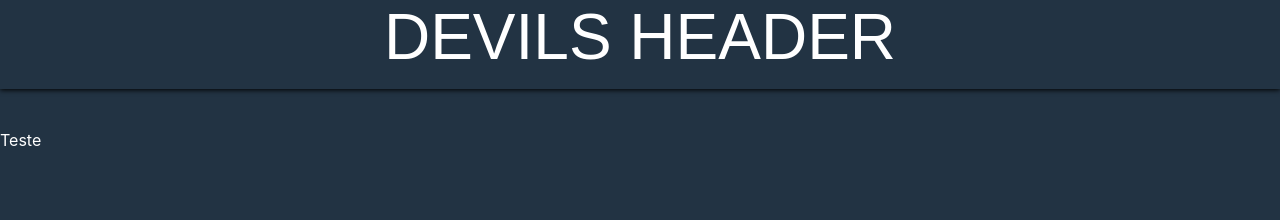
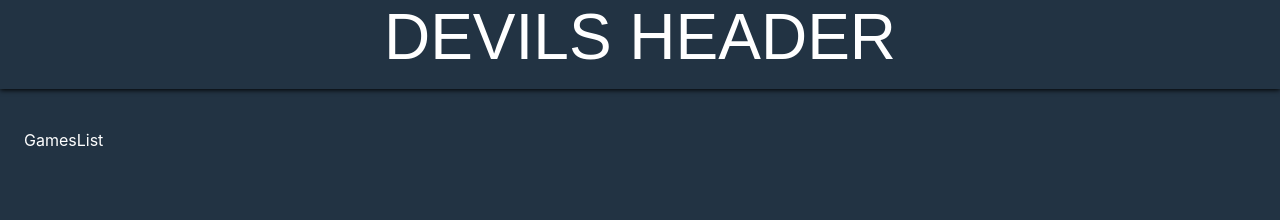
Before and after one commit to Miltonr87/devils-game, a React (Create React App) app: page / in a window 1280 px wide. Shown: the top 220 px of the page. Built offline with nearby package versions, Linux system fonts and the light colour scheme.

Commit message:
React Router tested

```diff
--- a/src/App.js
+++ b/src/App.js
@@ -1,19 +1,31 @@
+import { Container } from '@material-ui/core';
+import { BrowserRouter, Switch, Route } from 'react-router-dom';
+import './App.css';
 import Header from './components/Header';
-import './App.css';
 import MainNav from './components/MainNav';
+import GamesList from './components/Pages/GamesList';
+import Games from './components/Pages/Games';
+import Search from './components/Pages/Search';
 
 
 // API https://api.rawg.io/api/games?key=167f06942781408ea12a369d433ce99b
 
 
 function App() {
-
   return (
-    <>
-     <Header />
-      <div className="app">Teste</div>
+    <BrowserRouter>
+      <Header />
+      <div className="app">
+        <Container>
+          <Switch>
+            <Route path='/' component={GamesList} exact />
+            <Route path='/games' component={Games} />
+            <Route path='/search' component={Search} />
+          </Switch>
+        </Container>
+      </div>
       <MainNav />
-    </>
+    </BrowserRouter>
   );
 }
 
--- /dev/null
+++ b/src/components/Pages/Games/index.js
@@ -0,0 +1,11 @@
+import React from 'react';
+
+const Games = () => {
+    return (
+        <div>
+            <span className="pageTitle">Games</span>
+        </div>
+    )
+};
+
+export default Games;
--- /dev/null
+++ b/src/components/Pages/GamesList/index.js
@@ -0,0 +1,11 @@
+import React from 'react';
+
+const GamesList = () => {
+    return (
+        <div>
+            <span className="pageTitle">GamesList</span>
+        </div>
+    )
+};
+
+export default GamesList;
--- /dev/null
+++ b/src/components/Pages/Search/index.js
@@ -0,0 +1,11 @@
+import React from 'react';
+
+const Search = () => {
+    return (
+        <div>
+            <span className="pageTitle">Search</span>
+        </div>
+    )
+};
+
+export default Search;
```
